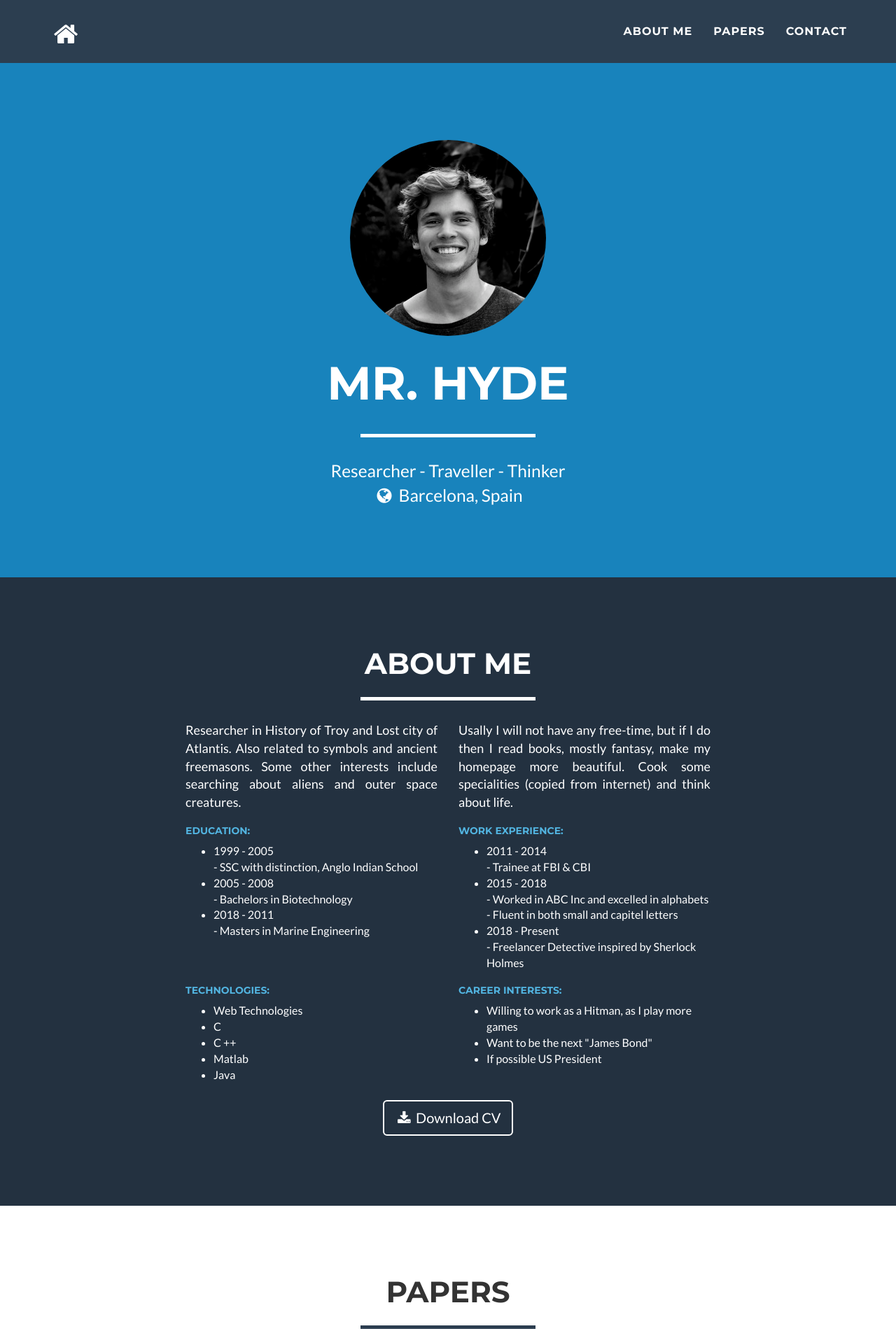
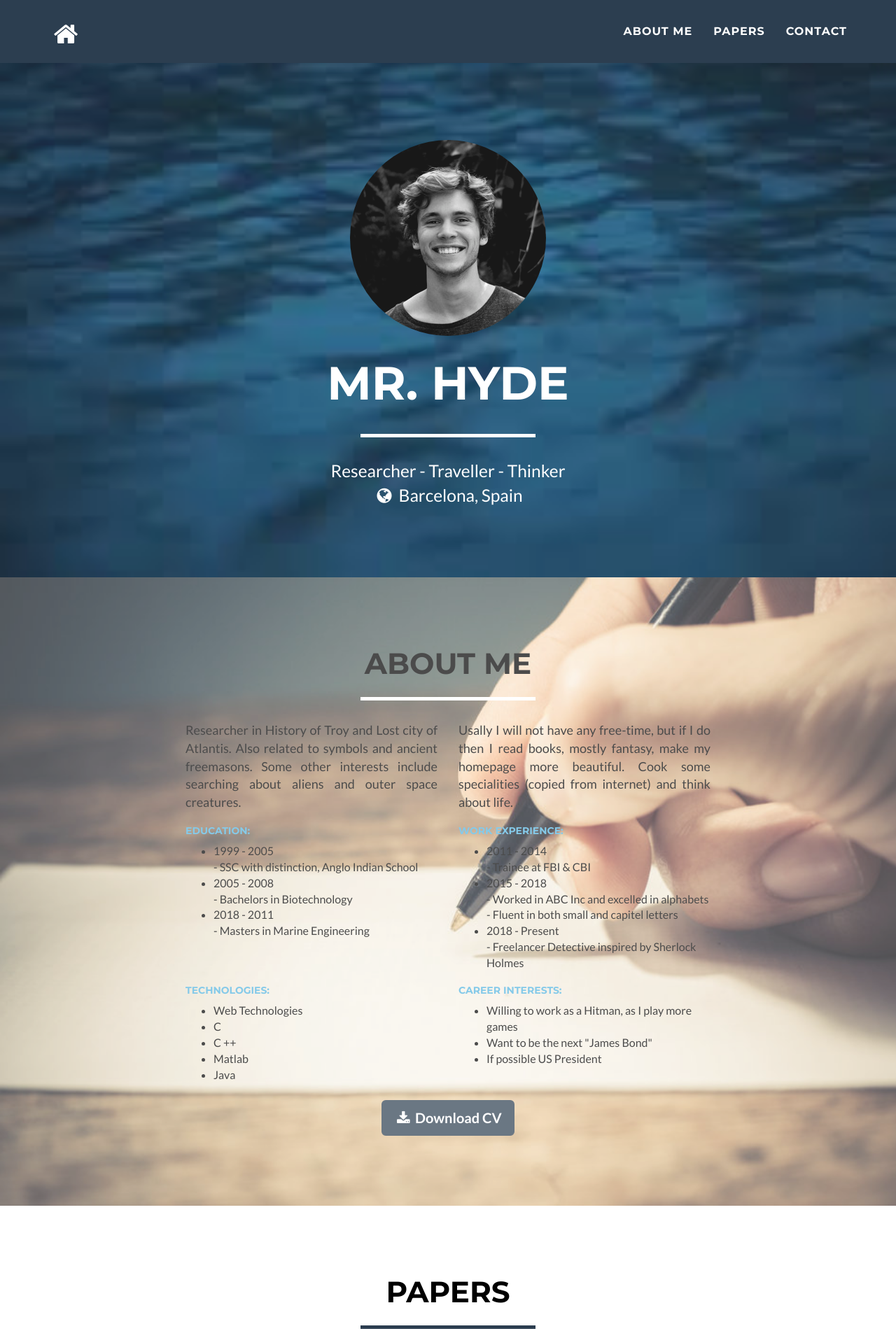
Before and after one commit to iwhiz/MrHyde, a plain HTML site: page index.html in a window 1280 px wide. Shown: the top 1902 px of the page at 70% size. Drawn offline with nearby package versions, Linux system fonts and the light colour scheme.

Commit message:
added background css images,bootstrap buttons

```diff
--- a/css/hyde.css
+++ b/css/hyde.css
@@ -4,13 +4,16 @@ body{
      overflow-x:hidden
 }
 p{
-    font-size:18px
+    font-size:18px;
+    color:#000000;
 }
 p.small{
     font-size:16px
 }
 ul{
     font-size: 16px;
+    color:#000000;
+}
 }
 a,a.active,a:active,a:focus,a:hover{
     color:#36322f;
@@ -40,6 +43,13 @@ hr.star-light:after,hr.star-primary:after,hr.star-about:after{
     top:-.8em;
     font-size:2em;
     padding:0 .25em
+}
+#newback
+{
+    background-image:url('img/images.jpg');
+    background-size:cover;
+    opacity:0.8;
+    background-repeat: no-repeat;
 }
 .navbar-custom,header .intro-text .name{
     font-family:Montserrat,"Helvetica Neue",Helvetica,Arial,sans-serif;
@@ -75,7 +85,7 @@ hr.star-about:after{
 }
 header{
     text-align:center;
-    background:#1883bc
+
 }
 header .container{
     padding-top:100px;
@@ -83,7 +93,7 @@ header .container{
 }
 header img{
     display:block;
-    margin:0 auto 20px
+    margin:0 auto 20px;
 }
 header .intro-text .name{
     display:block;
@@ -164,10 +174,12 @@ section{
 }
 section h2{
     margin:0;
-    font-size:3em
+    font-size:3em;
+    color:#000000;
 }
 section.success{
     background:#233140;
+
     color:#fff;
     padding-left: 3px;
     padding-right: 3px;
--- a/index.html
+++ b/index.html
@@ -68,7 +68,7 @@
     </nav>
 
     <!-- Header -->
-    <header>
+    <header style="background-image:url('img/images.jpg');background-size:cover;opacity:0.9;background-repeat: no-repeat;">
         <div class="container">
             <div class="row">
                 <div class="col-lg-12">
@@ -85,7 +85,7 @@
     </header>
 
    <!-- About Section -->
-    <section class="success" id="about">
+    <section class="success" id="about" style="background-image:url('img/penpaper.jpg');background-size:cover;opacity:0.7;background-repeat: no-repeat;">
         <div class="container">
             <div class="row">
                 <div class="col-lg-12 text-center">
@@ -148,9 +148,10 @@
                     </ul>
 
                 </div>
+                <br/>
                 <div class="col-md-8 col-md-offset-2 text-center">
-                    <a href="#" class="btn btn-lg btn-outline">
-                        <i class="fa fa-fw fa-download"></i> Download CV
+                    <a href="#" class="btn btn-lg btn-outline  btn-primary">
+                        <i class="fa fa-fw fa-download"></i> <font color="white">Download CV</font>
                     </a>
                 </div>
             </div>
```
Also changed, not shown: img/images.jpg (added), img/penpaper.jpg (added).
